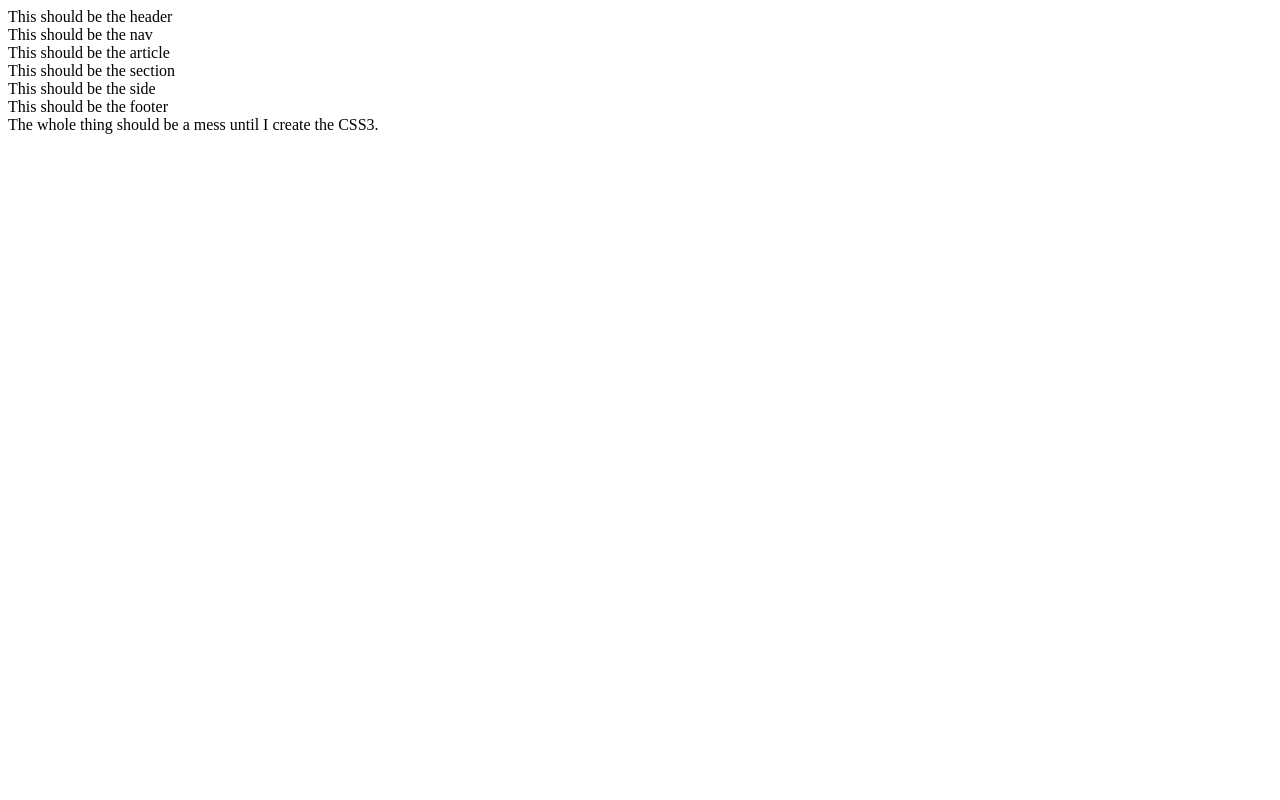
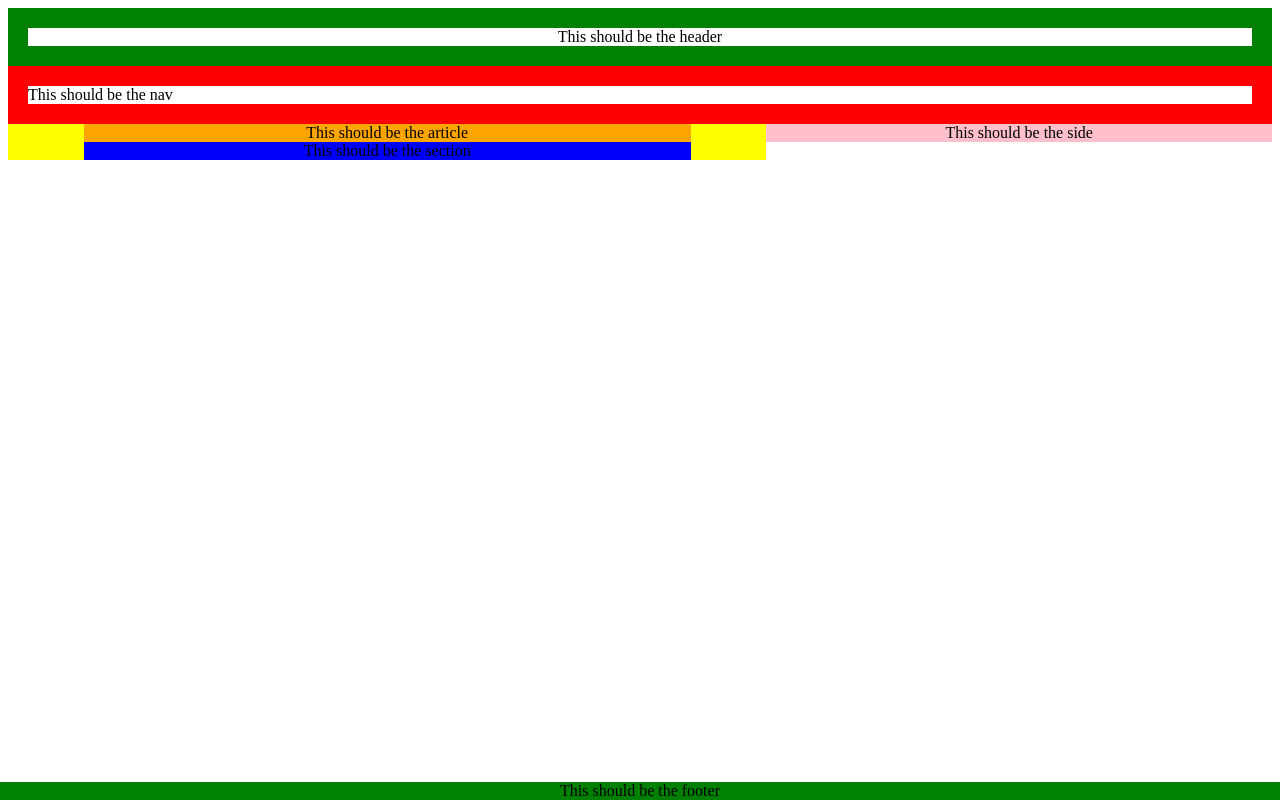
Before and after one commit to 0rf345/WebProgrammingUniCourse, a plain HTML site: page a1/index.html in a window 1280 px wide. Drawn offline with Linux system fonts and the light colour scheme.

Commit message:
Created mystyle.css with basic layout of page

```diff
--- a/a1/index.html
+++ b/a1/index.html
@@ -6,7 +6,10 @@
 		<meta name = "Description" content = "Excercise 01 of csd3285">
 		<meta name = "keywords" lang = "en-us" content = "web programming, CS, CSD, UOC, basic HTML5, basic CSS3, basic javascript">
 		<title>Excercise 01 - csd3285</title>
+		<link rel = "stylesheet" type = "text/css" href = "mystyle.css">
 	</head>
+
+
 
 	<body>
 
@@ -45,5 +48,5 @@
 		</div>
 
 	</body>
-	The whole thing should be a mess until I create the CSS3.
+
 <html>
--- /dev/null
+++ b/a1/mystyle.css
@@ -0,0 +1,56 @@
+
+#header {
+	position:top center;
+	border:20px solid green;
+	text-align:center;
+}
+
+#nav {
+	position:left;
+	border:20px solid red;
+}
+
+#contL {
+	position: center;
+	float: left;
+	width: 60%;
+	background-color: yellow;
+}
+
+#article {
+	text-align: center;
+	background-color: orange;
+	align: center;
+	position: relative;
+	left: 10%;
+	width: 80%;
+	float: top;
+}
+
+#section {
+	float: bottom;
+	background-color: blue;
+	text-align: center;
+	align: center;
+	position: relative;
+	left: 10%;
+	width: 80%;
+}
+
+#aside {
+	position: center;
+	float: right;
+	text-align: center;
+	width: 40%;
+	background-color: pink;
+}
+
+#footer {
+	width: 100%;
+	position: absolute;
+	right: 0;
+	bottom: 0;
+	left: 0;
+	text-align: center;
+	background-color: green;
+}
```
